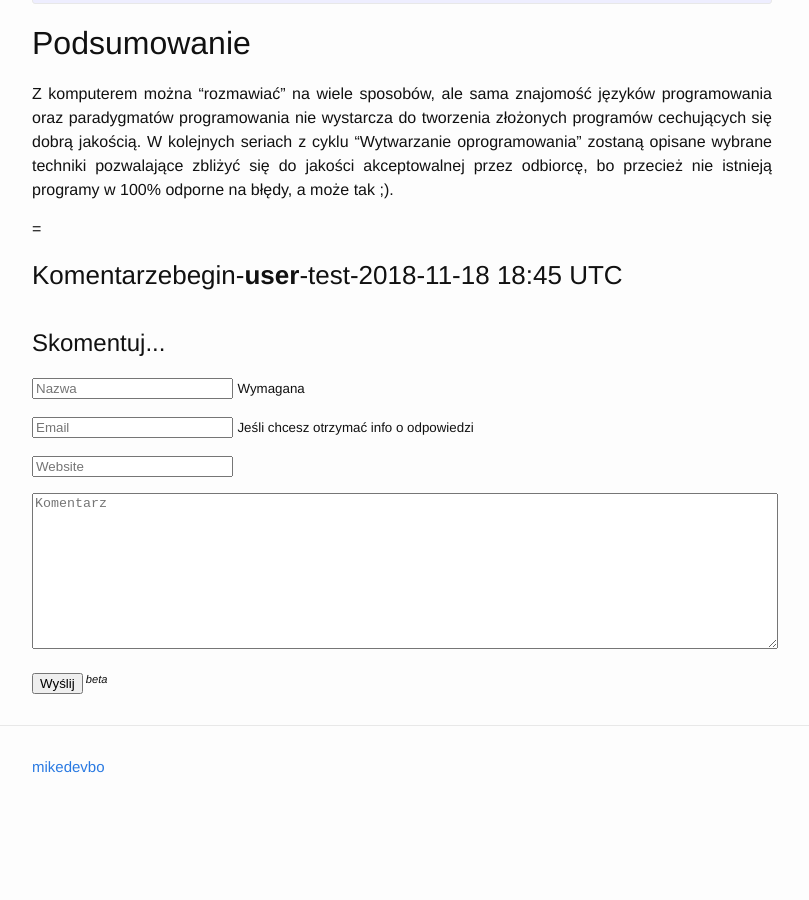
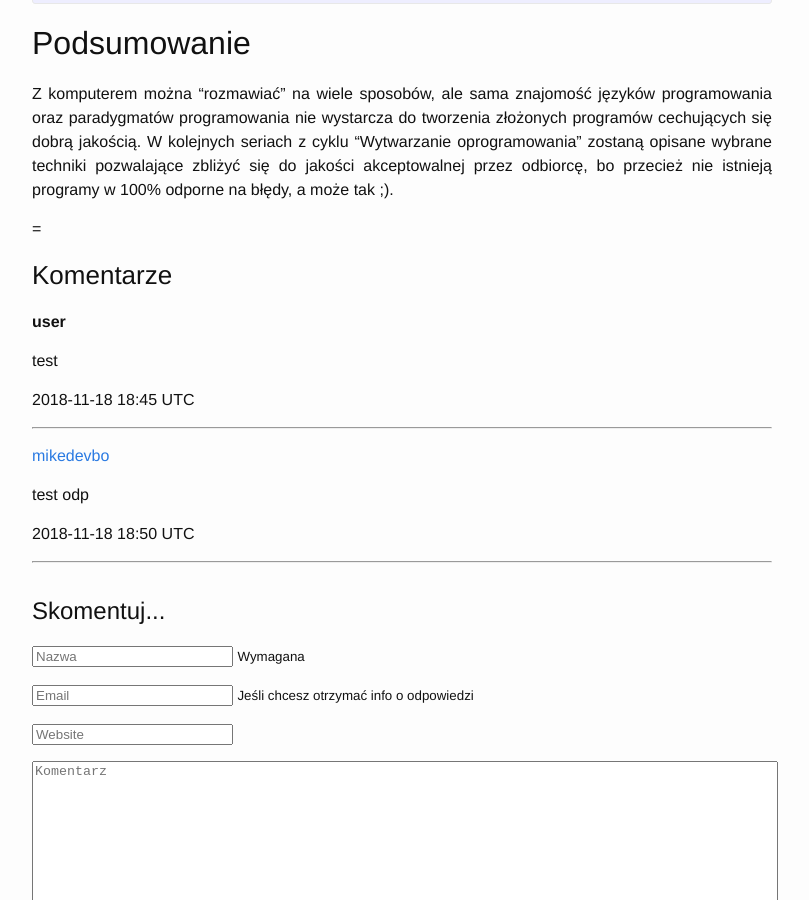
Before and after one commit to mikedevbo/mikedevbo.github.io, a Jekyll site: the page built from _posts/2016-11-26-wytwarzanie_oprogramowania_I.md, in a window 1280 px wide and 900 px high, scrolled down 7789 px. Shown: the whole window, without its empty margins (238-1047 px from the left). Built offline with Jekyll 4.4.1, drawn with Linux system fonts in a browser that asks for light colours; before the commit the page ends 8628 px from its top, so only the background shows below that.

Commit message:
Update 2016-11-26-wytwarzanie_oprogramowania_I.md

```diff
--- a/_posts/2016-11-26-wytwarzanie_oprogramowania_I.md
+++ b/_posts/2016-11-26-wytwarzanie_oprogramowania_I.md
@@ -287,4 +287,22 @@ Z komputerem można "rozmawiać" na wiele sposobów, ale sama znajomość język
 
 {{ site.mark_post_as_end }}
 
-### {{ site.comments }}begin-**user**-test-2018-11-18 18:45 UTC
+### {{ site.comments }}
+
+**user**
+
+test
+
+2018-11-18 18:45 UTC
+
+---
+<p />
+
+[mikedevbo](https://ddtd.pl)
+
+test odp
+
+2018-11-18 18:50 UTC
+
+---
+<p />
```
